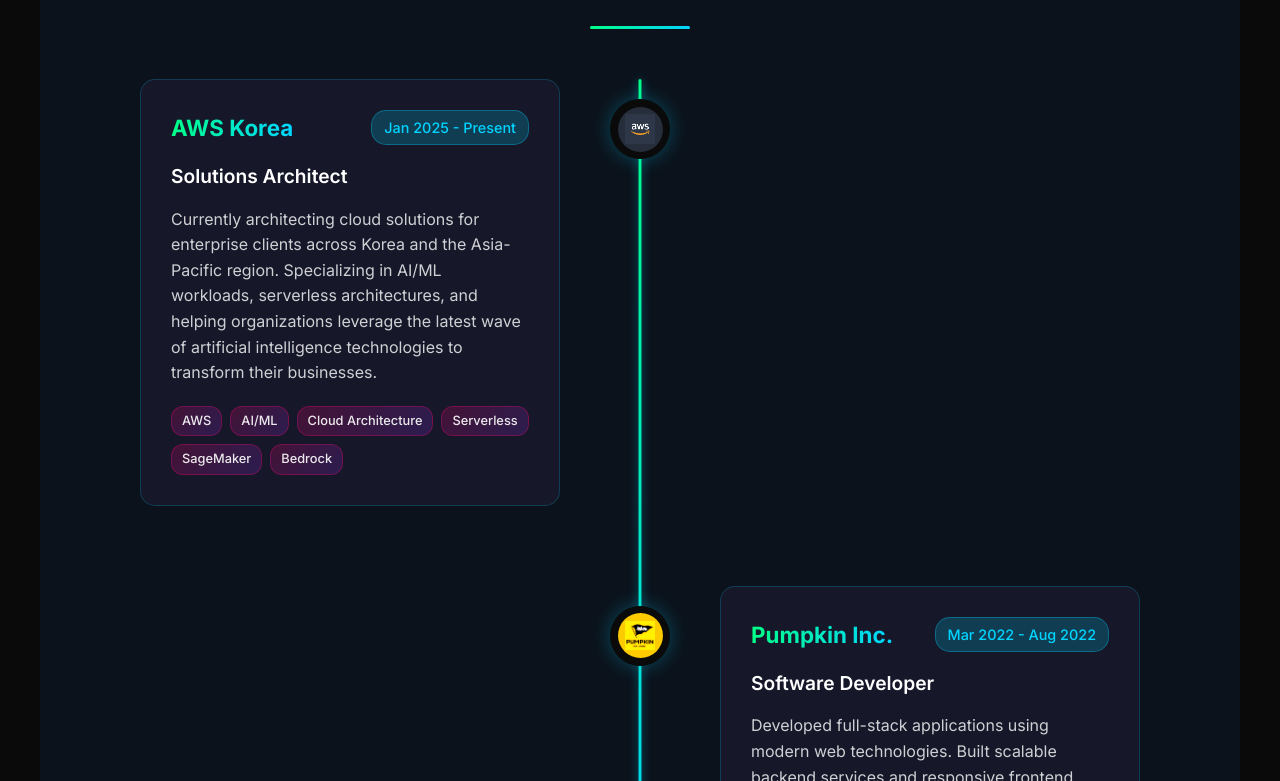
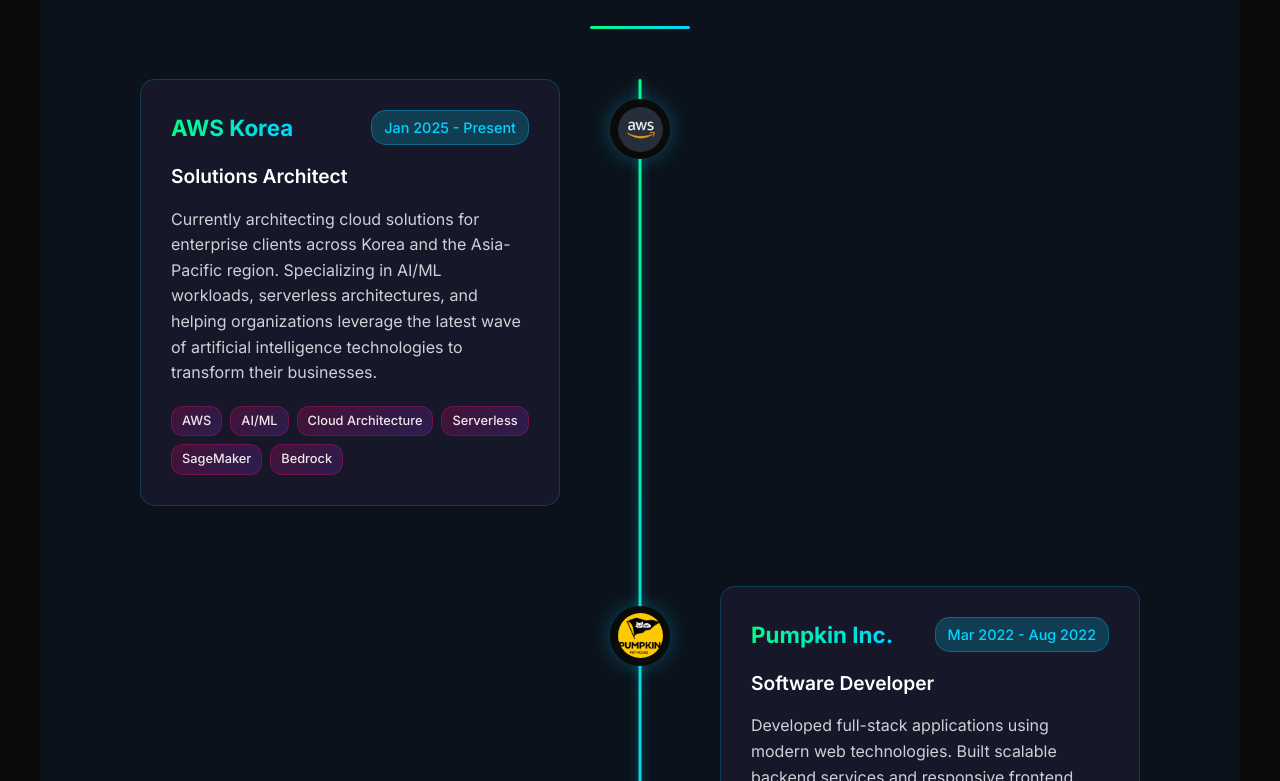
Before and after one commit to k2sebeom/SeBeomLee.io, a React (Vite) app: page / in a window 1280 px wide. Shown: the part 2619-3400 px from the top of the page. Built offline with nearby package versions, Linux system fonts and the light colour scheme.

Commit message:
fix: make mission timeline icons fill entire circular mask
- Change company-icon from object-fit: contain to cover
- Update dimensions from 30px to 100% to fill marker-inner container
- Icons now properly clip to circular boundary instead of floating inside

```diff
--- a/src/components/Experience.css
+++ b/src/components/Experience.css
@@ -66,10 +66,10 @@
 }
 
 .company-icon {
-  width: 30px;
-  height: 30px;
-  object-fit: contain;
-  filter: brightness(1.2);
+  width: 100%;
+  height: 100%;
+  object-fit: cover;
+  image-rendering: auto;
 }
 
 .timeline-content {
```
